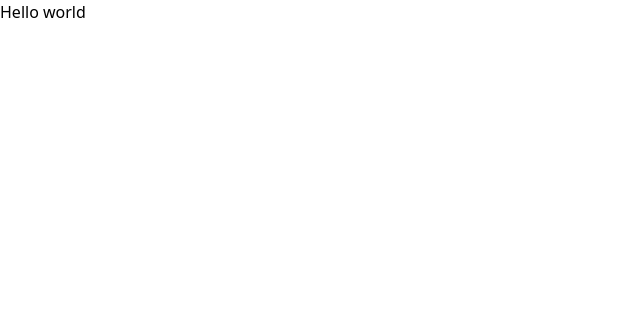
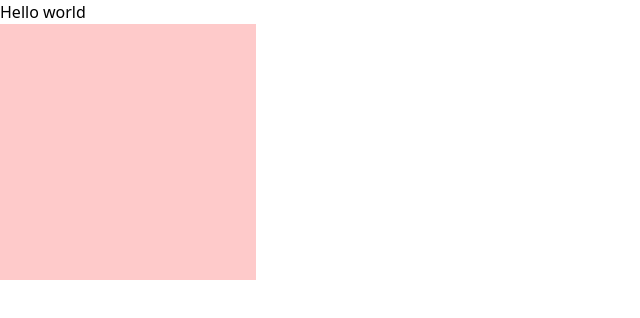
Before and after one commit to monalfu/proyectoTailwind, a website: page public/index.html in a window 1280 px wide. Shown: the whole page, without its empty margins (0-640 px from the left). Drawn offline with nearby package versions, Linux system fonts and the light colour scheme; files that its build step writes are made by us from their sources.

Commit message:
Actualización de instalación a versión 3

```diff
--- a/public/index.html
+++ b/public/index.html
@@ -4,7 +4,7 @@
     <meta charset="UTF-8">
     <meta name="viewport" content="width=device-width, initial-scale=1.0">
     <title>Platzi Travel</title>
-    <link rel="stylesheet" href="../public/tailwind.css">
+    <link rel="stylesheet" href="../public/css/tailwind.css">
 </head>
 <body>
     <p>Hello world</p>
--- /dev/null
+++ b/tailwind.config.js
@@ -0,0 +1,11 @@
+/** @type {import('tailwindcss').Config} */
+module.exports = {
+  content: [
+    "./public/index.html",
+    "./src/**/*.{html,js}"
+  ],
+  theme: {
+    extend: {},
+  },
+  plugins: [],
+}
```
Also changed, not shown: public/css/tailwind.css.
